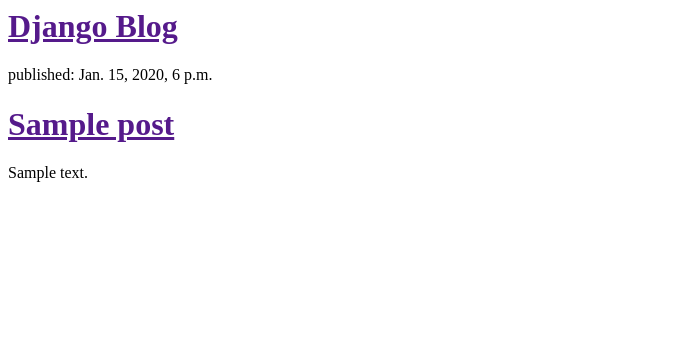
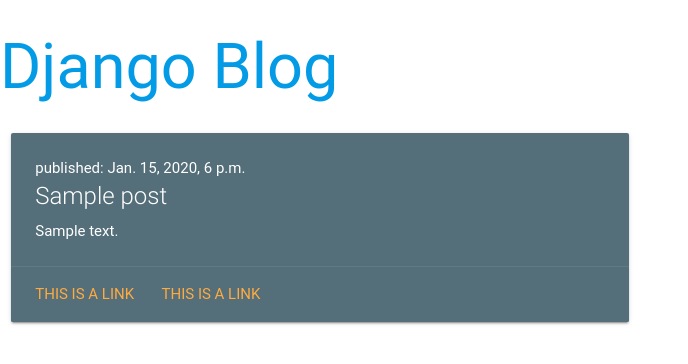
Before and after one commit to stefankaransingh/my-first-django-blog, a Django app: template mysite/blog/templates/blog/post_list.html in a window 1280 px wide. Shown: the top 364 px of the page, without its empty margins (0-688 px from the left). Run offline with Django 3.2, Linux system fonts and the light colour scheme; the template is opened without the code that fills it: values that come from a table or form of the project are taken from there, others are empty; tables that the repository leaves empty hold one stand-in row (values such as "Sample post"); some libraries are stand-ins or nearby versions; some web fonts are replaced.

Commit message:
Added Material Design css in the header

```diff
--- a/mysite/blog/templates/blog/post_list.html
+++ b/mysite/blog/templates/blog/post_list.html
@@ -1,17 +1,33 @@
 <html>
     <head>
         <title>Django blog</title>
+        <!-- Compiled and minified CSS -->
+        <link rel="stylesheet" href="https://cdnjs.cloudflare.com/ajax/libs/materialize/0.99.0/css/materialize.min.css">
+
+        <!-- Compiled and minified JavaScript -->
+        <script src="https://cdnjs.cloudflare.com/ajax/libs/materialize/0.99.0/js/materialize.min.js"></script>
+
     </head>
     <body>
         <div>
             <h1><a href="">Django Blog</a></h1>
             {%for post in posts%}
-            <div>
-              <p>published: {{post.published_date}}</p>
-              <h1><a href="">{{post.title}}</a></h1>
-              <p>{{post.text|linebreaksbr}}</p>
+            <div class="row">
+            <div class="col s12 m6">
+              <div class="card blue-grey darken-1">
+                <div class="card-content white-text">
+                  <p>published: {{post.published_date}}</p>
+                  <span class="card-title">{{post.title}}</span>
+                  <p>{{post.text|linebreaksbr}}</p>
+                </div>
+                <div class="card-action">
+                  <a href="#">This is a link</a>
+                  <a href="#">This is a link</a>
+                </div>
+              </div>
             </div>
-            {%endfor%}
+          </div>
+          {%endfor%}
         </div>
     </body>
 </html>
```
